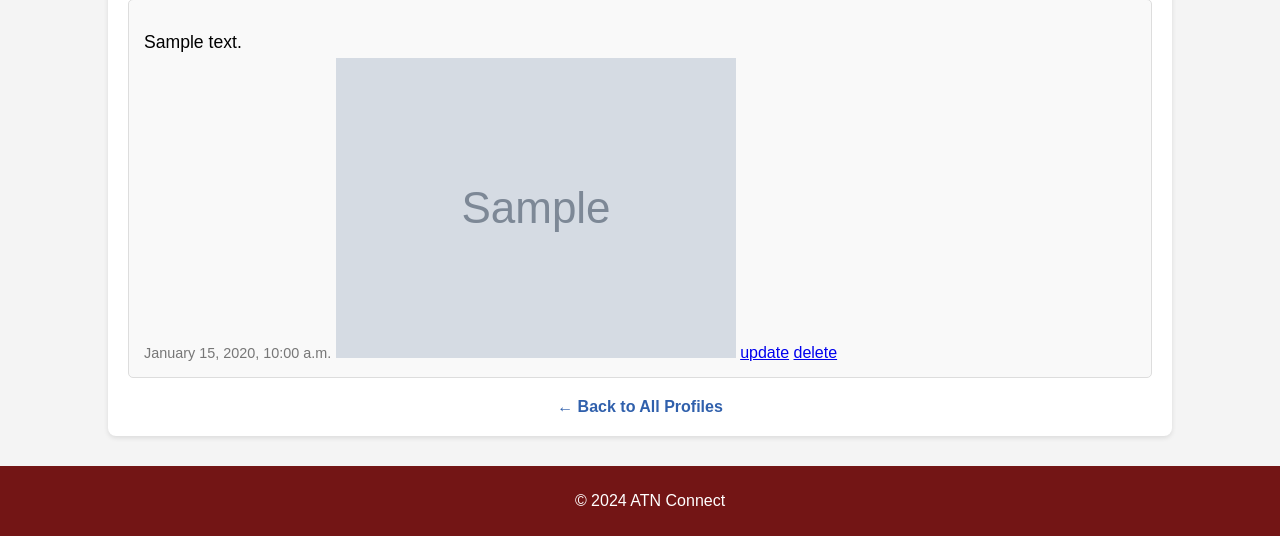
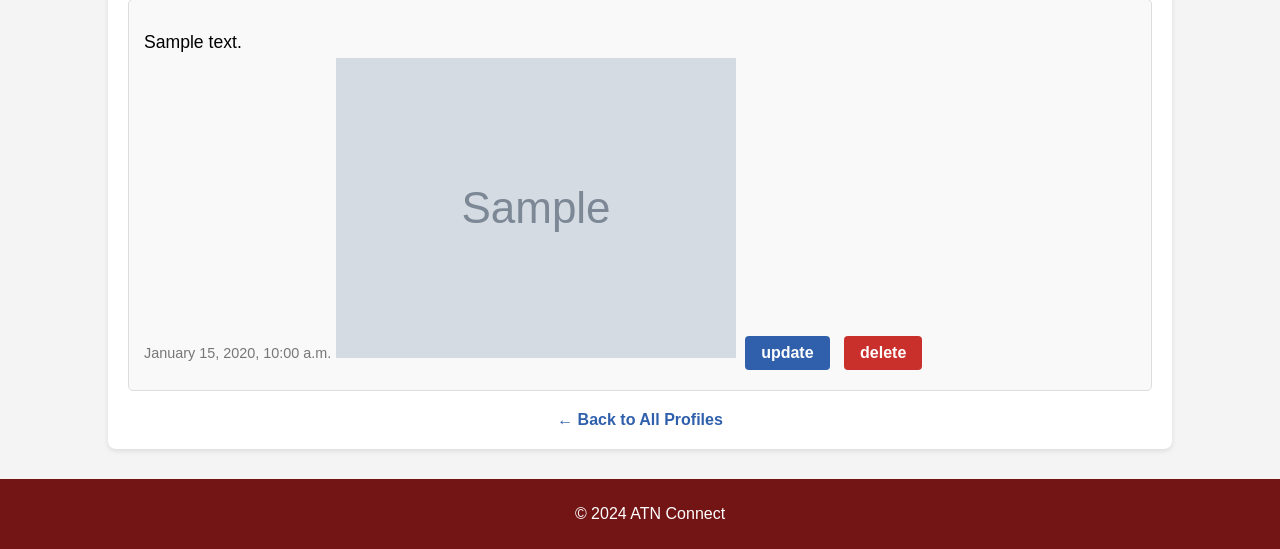
Before and after one commit to starwarsman715/CS-412-Django, a Django app: page /mini_fb/profile/1/ in a window 1280 px wide. Shown: the part 617-1166 px from the top of the page. Run offline with Django 4.2, Linux system fonts and the light colour scheme; data comes from the database, SQL or seed files in the repository; both versions use the stored data as it was after the commit; tables that the repository leaves empty hold one stand-in row (values such as "Sample post"); grey boxes marked "Sample" are stand-in pictures.

Commit message:
added button styling

```diff
--- a/static/styles-mini-fb.css
+++ b/static/styles-mini-fb.css
@@ -211,3 +211,35 @@ nav {
 .update-profile-button:hover {
     background-color: #1e3f7a; /* Darker shade of blue for hover */
 }
+
+/* Links for Update and Delete Buttons */
+.update-status-link,
+.delete-status-link {
+    display: inline-block;
+    padding: 8px 16px;
+    margin: 5px;
+    border-radius: 4px;
+    text-decoration: none;
+    font-weight: bold;
+    transition: background-color 0.3s ease;
+}
+
+/* Update Status Button */
+.update-status-link {
+    background-color: #3060ac; /* Waystar Medium Blue */
+    color: #ffffff;
+}
+
+.update-status-link:hover {
+    background-color: #1e3f7a; /* Darker blue for hover */
+}
+
+/* Delete Status Button */
+.delete-status-link {
+    background-color: #c9302c; /* Danger Red */
+    color: #ffffff;
+}
+
+.delete-status-link:hover {
+    background-color: #a82823; /* Darker red for hover */
+}
```
Also changed, not shown: db.sqlite3.
